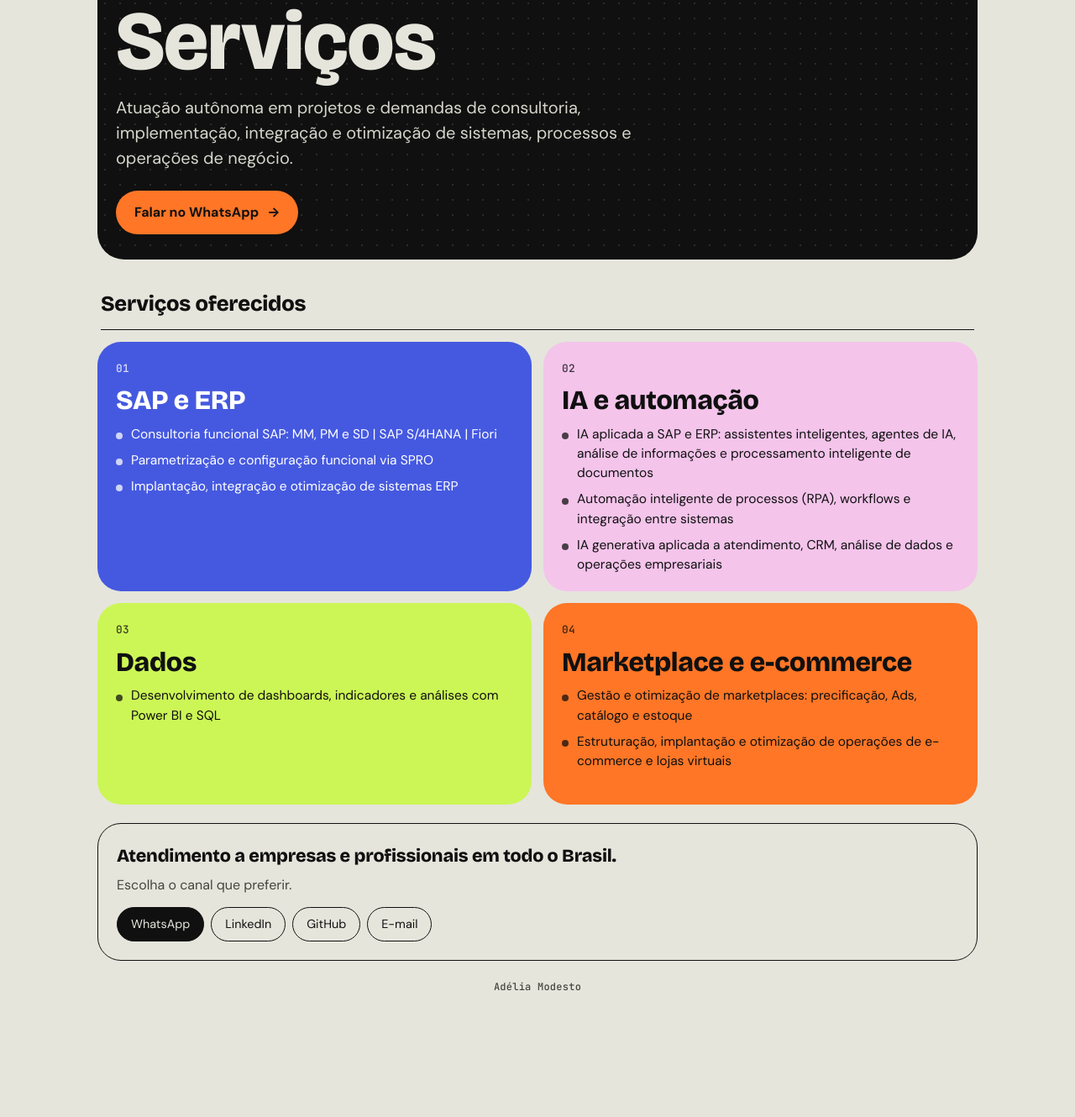
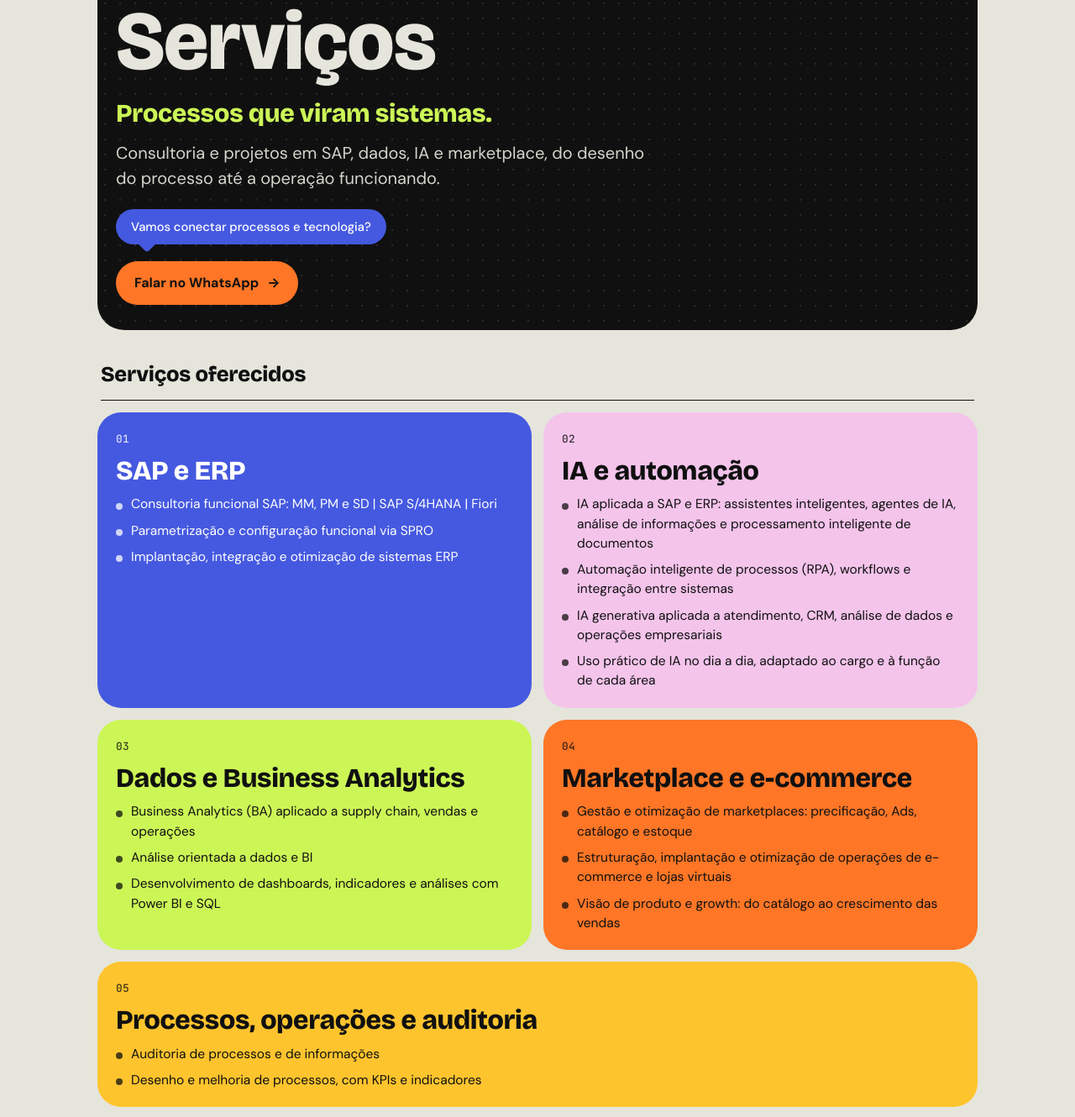
Before and after one commit to adeliamodesto/adeliamodesto.github.io, a plain HTML site: page servicos/index.html in a window 1280 px wide. Shown: the part 150-1480 px from the top of the page at 84% size. Before the commit the page ends 1358 px from the top, so only its background shows below. Drawn offline with nearby package versions, Linux system fonts and the light colour scheme.

Commit message:
Update index.htmlServiços: balão e frase da capa, novas áreas (BA, supply chain, growth, auditoria, IA prática)

```diff
--- a/servicos/index.html
+++ b/servicos/index.html
@@ -43,6 +43,10 @@ background-image:radial-gradient(rgba(229,229,220,.13) 1px,transparent 1.3px);ba
 @media (prefers-reduced-motion:reduce){.hero .d1{animation:none}}
 .cta{display:inline-flex;align-items:center;gap:10px;margin-top:24px;background:var(--pump);color:var(--black);font-weight:700;text-decoration:none;border-radius:999px;padding:14px 22px;font-size:1rem}
 .cta:hover{background:var(--mik)}
+.bal{position:relative;display:block;width:fit-content;max-width:100%;margin-top:22px;background:var(--blue);color:#fff;border-radius:999px;padding:10px 18px;font-size:.92rem;font-weight:500}
+.bal::after{content:"";position:absolute;left:30px;bottom:-7px;width:14px;height:14px;background:var(--blue);transform:rotate(45deg);border-radius:0 0 4px 0}
+.bal+.cta{margin-top:20px}
+@media (min-width:760px){.grid .svc:last-child{grid-column:1/-1;min-height:0}}
 /* lista editorial */
 .lead{display:flex;justify-content:space-between;align-items:baseline;gap:12px;margin:34px 4px 14px;border-bottom:1.5px solid var(--line);padding-bottom:10px}
 .lead h2{font-size:1.6rem}
@@ -50,7 +54,7 @@ background-image:radial-gradient(rgba(229,229,220,.13) 1px,transparent 1.3px);ba
 .grid{display:grid;gap:14px}
 @media (min-width:760px){.grid{grid-template-columns:1fr 1fr}}
 .svc{position:relative;border-radius:28px;padding:22px 22px 20px;background:var(--c);color:var(--t,var(--black));display:flex;flex-direction:column;gap:12px;min-height:240px}
-.cb{--c:var(--blue);--t:#fff;--e:var(--lime)}.cv{--c:var(--lav);--e:var(--blue)}.cl{--c:var(--lime);--e:var(--blue)}.cp{--c:var(--pump);--e:var(--black)}
+.cb{--c:var(--blue);--t:#fff;--e:var(--lime)}.cv{--c:var(--lav);--e:var(--blue)}.cl{--c:var(--lime);--e:var(--blue)}.cp{--c:var(--pump);--e:var(--black)}.cm{--c:var(--mik);--e:var(--black)}
 .svc .num{font-size:.8rem;opacity:.8}
 .svc .ico{position:absolute;top:18px;right:18px;width:46px;height:46px;color:var(--e)}
 .svc h2{font-size:clamp(1.5rem,5vw,2rem);line-height:1.05;padding-right:56px}
@@ -80,7 +84,9 @@ background-image:radial-gradient(rgba(229,229,220,.13) 1px,transparent 1.3px);ba
   <svg class="d2" viewBox="0 0 40 40" aria-hidden="true"><use href="#star"/></svg>
   <img class="hlogo" id="hlogo" alt="Adélia Modesto" hidden><span class="disp" id="hname" style="font-size:1.2rem">Adélia Modesto</span>
   <h1 class="disp">Serviços</h1>
-  <p>Atuação autônoma em projetos e demandas de consultoria, implementação, integração e otimização de sistemas, processos e operações de negócio.</p>
+  <p class="disp" style="font-size:clamp(1.3rem,4vw,1.9rem);font-weight:700;color:var(--lime);margin-bottom:8px">Processos que viram sistemas.</p>
+  <p>Consultoria e projetos em SAP, dados, IA e marketplace, do desenho do processo até a operação funcionando.</p>
+  <span class="bal">Vamos conectar processos e tecnologia?</span>
   <a class="cta" href="https://wa.me/5521991833636?text=Oi%2C%20Ad%C3%A9lia!%20Vi%20sua%20p%C3%A1gina%20de%20servi%C3%A7os%20e%20gostaria%20de%20conversar%20com%20voc%C3%AA." target="_blank" rel="noopener">Falar no WhatsApp <span aria-hidden="true">→</span></a>
 </section>
 <div class="lead"><h2 class="disp">Serviços oferecidos</h2></div>
@@ -95,19 +101,25 @@ background-image:radial-gradient(rgba(229,229,220,.13) 1px,transparent 1.3px);ba
   <div class="num mono">02</div>
   <svg class="ico" viewBox="0 0 40 40" aria-hidden="true"><use href="#aster"/></svg>
   <h2 class="disp">IA e automação</h2>
-  <ul><li>IA aplicada a SAP e ERP: assistentes inteligentes, agentes de IA, análise de informações e processamento inteligente de documentos</li><li>Automação inteligente de processos (RPA), workflows e integração entre sistemas</li><li>IA generativa aplicada a atendimento, CRM, análise de dados e operações empresariais</li></ul>
+  <ul><li>IA aplicada a SAP e ERP: assistentes inteligentes, agentes de IA, análise de informações e processamento inteligente de documentos</li><li>Automação inteligente de processos (RPA), workflows e integração entre sistemas</li><li>IA generativa aplicada a atendimento, CRM, análise de dados e operações empresariais</li><li>Uso prático de IA no dia a dia, adaptado ao cargo e à função de cada área</li></ul>
 </article>
 <article class="svc cl">
   <div class="num mono">03</div>
   <svg class="ico" viewBox="0 0 40 40" aria-hidden="true"><use href="#star"/></svg>
-  <h2 class="disp">Dados</h2>
-  <ul><li>Desenvolvimento de dashboards, indicadores e análises com Power BI e SQL</li></ul>
+  <h2 class="disp">Dados e Business Analytics</h2>
+  <ul><li>Business Analytics (BA) aplicado a supply chain, vendas e operações</li><li>Análise orientada a dados e BI</li><li>Desenvolvimento de dashboards, indicadores e análises com Power BI e SQL</li></ul>
 </article>
 <article class="svc cp">
   <div class="num mono">04</div>
   <svg class="ico" viewBox="0 0 40 40" aria-hidden="true"><use href="#blob"/></svg>
   <h2 class="disp">Marketplace e e-commerce</h2>
-  <ul><li>Gestão e otimização de marketplaces: precificação, Ads, catálogo e estoque</li><li>Estruturação, implantação e otimização de operações de e-commerce e lojas virtuais</li></ul>
+  <ul><li>Gestão e otimização de marketplaces: precificação, Ads, catálogo e estoque</li><li>Estruturação, implantação e otimização de operações de e-commerce e lojas virtuais</li><li>Visão de produto e growth: do catálogo ao crescimento das vendas</li></ul>
+</article>
+<article class="svc cm">
+  <div class="num mono">05</div>
+  <svg class="ico" viewBox="0 0 40 40" aria-hidden="true"><use href="#daisy"/></svg>
+  <h2 class="disp">Processos, operações e auditoria</h2>
+  <ul><li>Auditoria de processos e de informações</li><li>Desenho e melhoria de processos, com KPIs e indicadores</li></ul>
 </article>
 </div>
 <section class="foot">
```
